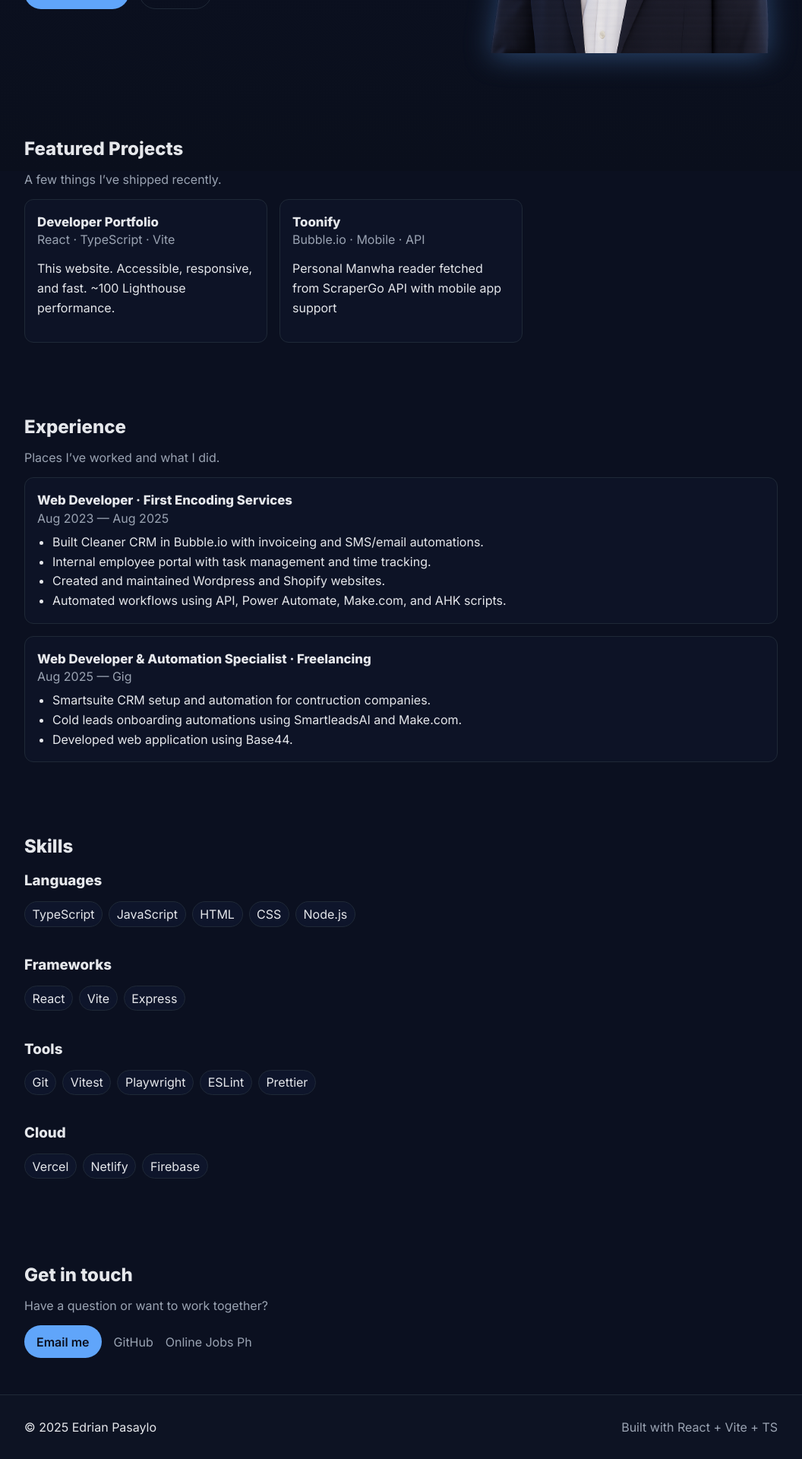
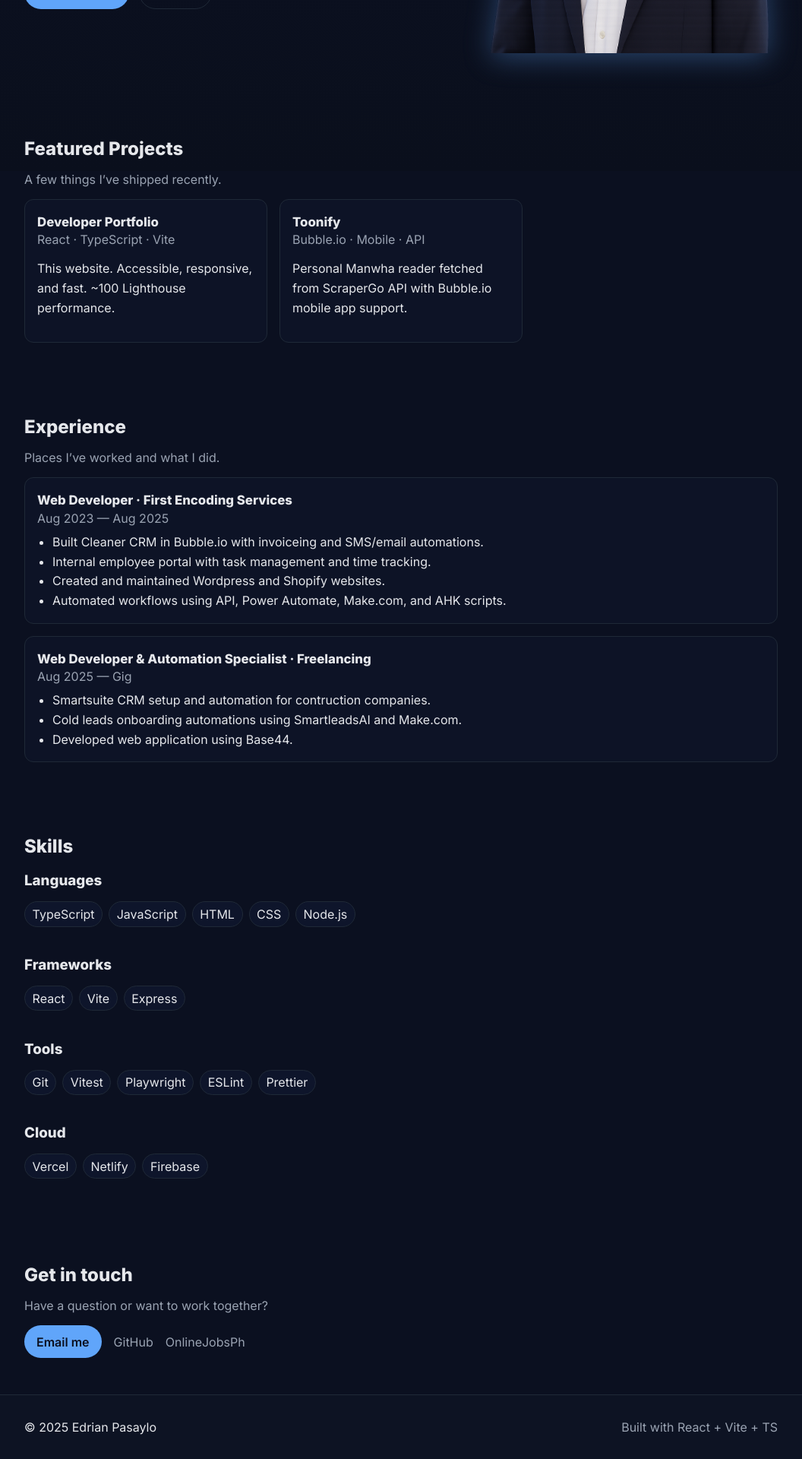
Before and after one commit to eeexde/edrian-profile, a React (Vite) app: page / in a window 1280 px wide. Shown: the part 575-2495 px from the top of the page at 76% size, without its empty margins (112-1168 px from the left). Built offline with nearby package versions, Linux system fonts and the light colour scheme.

Commit message:
Minor updates

```diff
--- a/src/data/projects.ts
+++ b/src/data/projects.ts
@@ -11,7 +11,7 @@ export const projects: Project[] = [
   {
     slug: 'toonify',
     name: 'Toonify',
-    summary: 'Personal Manwha reader fetched from ScraperGo API with mobile app support',
+    summary: 'Personal Manwha reader fetched from ScraperGo API with Bubble.io mobile app support.',
     url: 'https://toonify-91893.bubbleapps.io/version-test',
     stack: ['Bubble.io', 'Mobile', 'API']
   }
--- a/src/sections/Contact.tsx
+++ b/src/sections/Contact.tsx
@@ -6,7 +6,7 @@ const Contact: React.FC = () => (
       <a className="btn" href="mailto:pasaylo.ed03@gmail.com">Email me</a>
       <div className="socials">
         <a href="https://github.com/eeexde" target="_blank" rel="noreferrer">GitHub</a>
-        <a href="https://www.onlinejobs.ph/jobseekers/info/4228054" target="_blank" rel="noreferrer">Online Jobs Ph</a>
+        <a href="https://www.onlinejobs.ph/jobseekers/info/4228054" target="_blank" rel="noreferrer">OnlineJobsPh</a>
       </div>
     </div>
   </Section>
```
